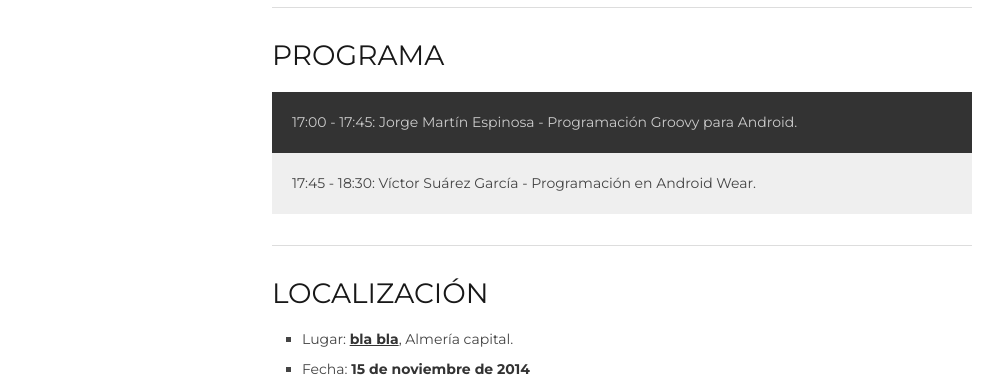
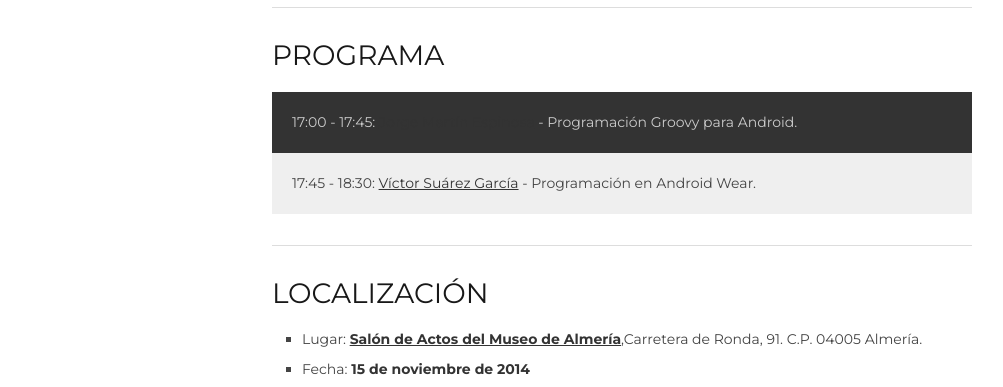
Before and after one commit to HackLab-Almeria/webo, a plain HTML site: page evento/20141115/index.html in a window 1280 px wide. Shown: the part 551-938 px from the top of the page, without its empty margins (138-1141 px from the left). Drawn offline with Linux system fonts and the light colour scheme; files that its build step writes are made by us from their sources; a script that the page names is missing.

Commit message:
Añadido Lugar, programa y horario

```diff
--- a/evento/20141115/index.html
+++ b/evento/20141115/index.html
@@ -87,10 +87,10 @@
           <div class="doc-section clearfix" id="programa">
             <h3 style="margin: 0px 0px 20px; padding: 0px; border: 0px; font-family: Montserrat, sans-serif; font-size: 28px; font-style: normal; font-variant: normal; font-weight: 400; line-height: 34px; vertical-align: baseline; color: rgb(24, 24, 24); text-transform: uppercase; letter-spacing: normal; orphans: auto; text-align: start; text-indent: 0px; white-space: normal; widows: auto; word-spacing: 0px; -webkit-text-stroke-width: 0px; background-color: rgb(255, 255, 255);">PROGRAMA</h3>
             <div class="cabeceraprograma" style="margin: 0px; padding: 20px; border: 0px; font-family: inherit; font-size: inherit; font-style: inherit; font-variant: inherit; font-weight: inherit; line-height: inherit; vertical-align: baseline; background-color: rgb(51, 51, 51); color: rgb(204, 204, 204); background-position: initial initial; background-repeat: initial initial;">
-              <p style="margin: 0px; padding: 0px; border: 0px; font-family: inherit; font-size: inherit; font-style: inherit; font-variant: inherit; font-weight: inherit; line-height: inherit; vertical-align: baseline;">17:00 - 17:45: Jorge Martín Espinosa - Programación Groovy para Android.</p>
+              <p style="margin: 0px; padding: 0px; border: 0px; font-family: inherit; font-size: inherit; font-style: inherit; font-variant: inherit; font-weight: inherit; line-height: inherit; vertical-align: baseline;">17:00 - 17:45: <a href="https://twitter.com/arasthel92">Jorge Martín Espinosa</a> - Programación Groovy para Android.</p>
             </div>
             <div class="charla" style="margin: 0px; padding: 20px; border-width: 0px 0px 1px; border-bottom-style: solid; border-bottom-color: rgb(255, 255, 255); font-family: inherit; font-size: inherit; font-style: inherit; font-variant: inherit; font-weight: inherit; line-height: inherit; vertical-align: baseline; background-color: rgb(239, 239, 239); background-position: initial initial; background-repeat: initial initial;">
-              <p style="margin: 0px; padding: 0px; border: 0px; font-family: inherit; font-size: inherit; font-style: inherit; font-variant: inherit; font-weight: inherit; line-height: inherit; vertical-align: baseline;">17:45 - 18:30: Víctor Suárez García - Programación en Android Wear.</p>
+              <p style="margin: 0px; padding: 0px; border: 0px; font-family: inherit; font-size: inherit; font-style: inherit; font-variant: inherit; font-weight: inherit; line-height: inherit; vertical-align: baseline;">17:45 - 18:30: <a href="http://twitter.com/zerasul">Víctor Suárez García</a> - Programación en Android Wear.</p>
             </div>
           </div>
           <hr>
@@ -99,7 +99,7 @@
             <ul class="square" style="margin: 0px 0px 20px 30px; padding: 0px; border: 0px; font-family: Montserrat, sans-serif; font-size: 14px; font-style: normal; font-variant: normal; font-weight: normal; line-height: 21px; vertical-align: baseline; list-style: square outside; color: rgb(68, 68, 68); letter-spacing: normal; orphans: auto; text-align: start; text-indent: 0px; text-transform: none; white-space: normal; widows: auto; word-spacing: 0px; -webkit-text-stroke-width: 0px; background-color: rgb(255, 255, 255);">
               <li style="margin: 0px 0px 12px; padding: 0px; border: 0px; font-family: inherit; font-size: inherit; font-style: inherit; font-variant: inherit; font-weight: inherit; line-height: 18px; vertical-align: baseline;">Lugar:<span
                   class="">&nbsp;</span><strong style="margin: 0px; padding: 0px; border: 0px; font-family: inherit; font-size: inherit; font-style: inherit; font-variant: inherit; font-weight: bold; line-height: inherit; vertical-align: baseline; color: rgb(51, 51, 51);"><a
-                    href="" style="margin: 0px; padding: 0px; border: 0px; font-family: inherit; font-size: inherit; font-style: inherit; font-variant: inherit; font-weight: inherit; line-height: inherit; vertical-align: baseline; color: rgb(51, 51, 51); text-decoration: underline; outline: 0px;">bla bla</a></strong>, Almería capital.<strong
+                    href="" style="margin: 0px; padding: 0px; border: 0px; font-family: inherit; font-size: inherit; font-style: inherit; font-variant: inherit; font-weight: inherit; line-height: inherit; vertical-align: baseline; color: rgb(51, 51, 51); text-decoration: underline; outline: 0px;">Salón de Actos del Museo de Almería</a></strong>,Carretera de Ronda, 91. C.P. 04005 Almería.<strong
                   style="margin: 0px; padding: 0px; border: 0px; font-family: inherit; font-size: inherit; font-style: inherit; font-variant: inherit; font-weight: bold; line-height: inherit; vertical-align: baseline; color: rgb(51, 51, 51);"><a
                     href="http://bit.ly/RealTrackSystems" style="margin: 0px; padding: 0px; border: 0px; font-family: inherit; font-size: inherit; font-style: inherit; font-variant: inherit; font-weight: inherit; line-height: inherit; vertical-align: baseline; color: rgb(51, 51, 51); text-decoration: underline; outline: 0px;"> </a></strong></li>
               <li style="margin: 0px 0px 12px; padding: 0px; border: 0px; font-family: inherit; font-size: inherit; font-style: inherit; font-variant: inherit; font-weight: inherit; line-height: 18px; vertical-align: baseline;">Fecha:<span
```
